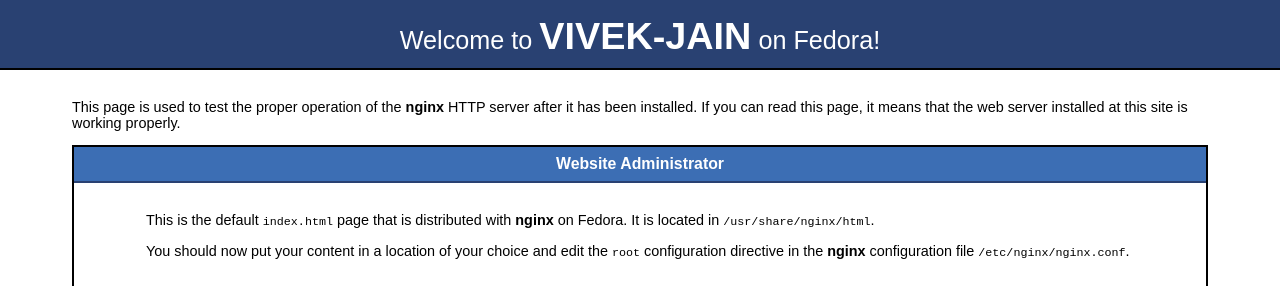
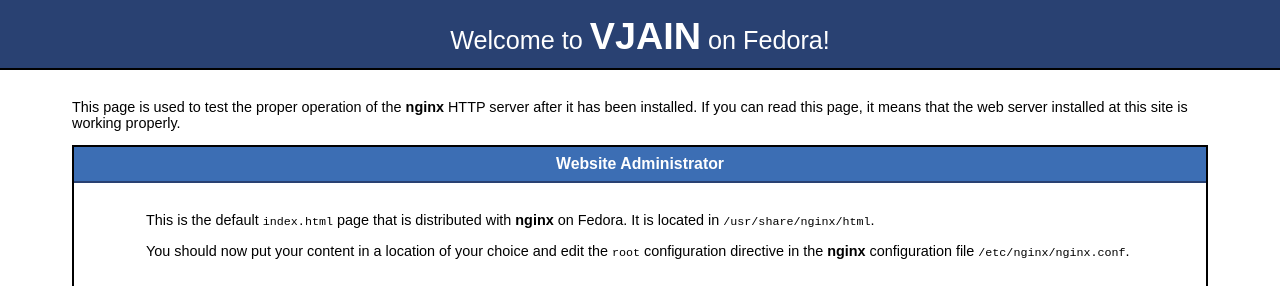
Before and after one commit to vivekjainx86/hello-world, a plain HTML site: page index.html in a window 1280 px wide. Shown: the top 286 px of the page. Drawn offline with Linux system fonts and the light colour scheme.

Commit message:
index changes to vivek

```diff
--- a/index.html
+++ b/index.html
@@ -74,7 +74,7 @@
     </head>
 
     <body>
-        <h1>Welcome to <strong>VIVEK-JAIN</strong> on Fedora!</h1>
+        <h1>Welcome to <strong>VJAIN</strong> on Fedora!</h1>
 
         <div class="content">
             <p>This page is used to test the proper operation of the
```
